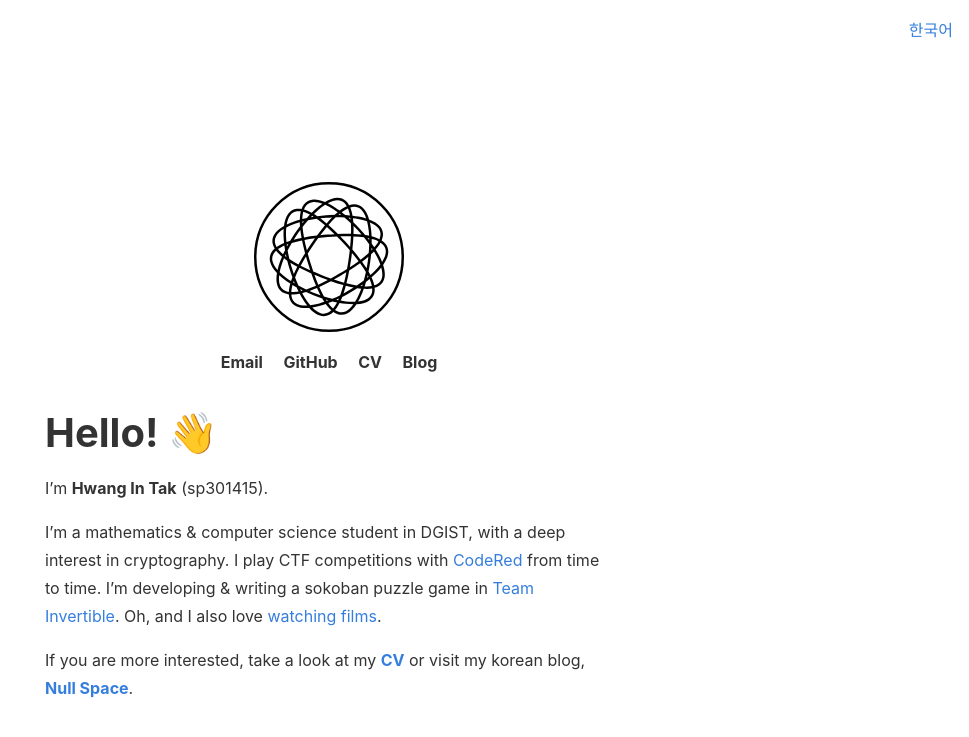
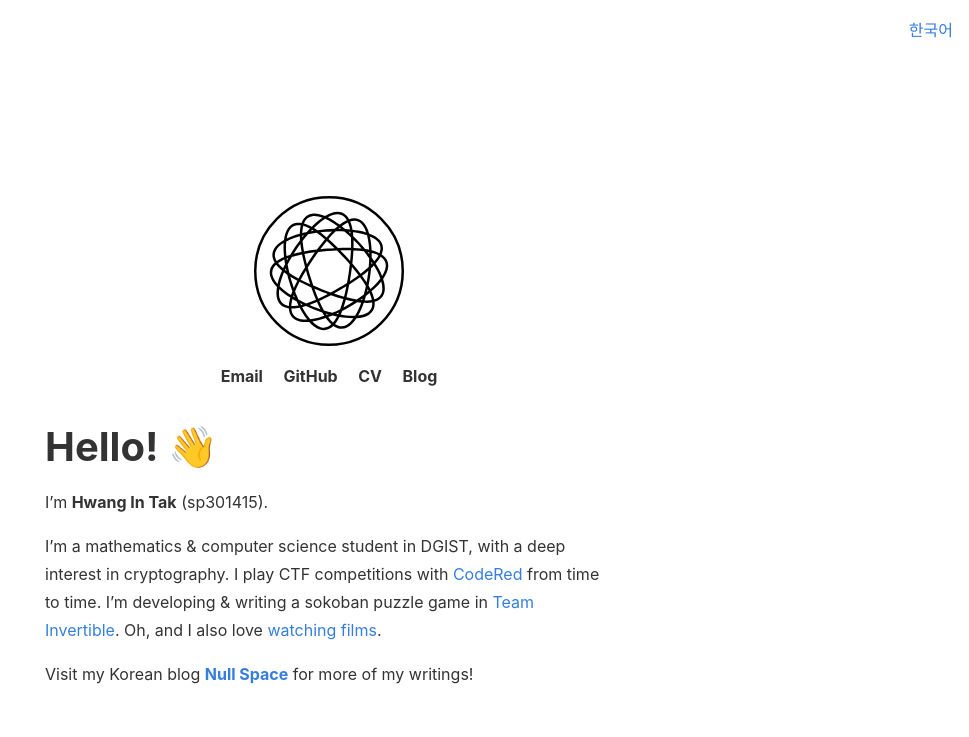
Before and after one commit to sp301415/sp301415-main-page, a Jekyll site: the page built from index.md, in a window 1280 px wide. Shown: the top 737 px of the page, without its empty margins (311-1280 px from the left). Built offline with Jekyll 4.4.1, drawn with Linux system fonts in a browser that asks for light colours.

Commit message:
헤더 수정

```diff
--- a/_sass/main.scss
+++ b/_sass/main.scss
@@ -64,7 +64,7 @@
 .container {
   margin-left: auto;
   margin-right: auto;
-  margin-top: -3rem;
+  margin-bottom: 2.5rem;
 
   padding-right: 1rem;
   padding-left: 1rem;
@@ -83,7 +83,7 @@
   padding-right: 1rem;
 
   text-align: right;
-  height: 3rem;
+  height: 2.5rem;
 }
 
 .profile {
--- a/index.md
+++ b/index.md
@@ -9,4 +9,4 @@
 I'm a mathematics & computer science student in DGIST, with a deep interest in cryptography.  I play CTF competitions with [CodeRed](https://ko-kr.facebook.com/Codered.hackerteam/) from time to time. I'm developing & writing a sokoban puzzle game in [Team Invertible](https://twitter.com/team_invertible). Oh, and I also love [watching films](https://letterboxd.com/sp301415).
 
 
-If you are more interested, take a look at my [**CV**](/assets/CV.pdf) or visit my korean blog, [**Null Space**](https://blog.sp301415.com).
+Visit my Korean blog [**Null Space**](https://blog.sp301415.com) for more of my writings!
```
Also changed, not shown: ko.md (+1 -1 lines).
